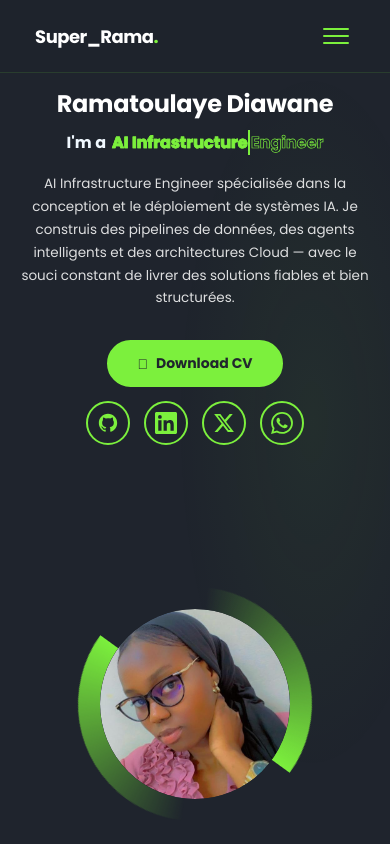
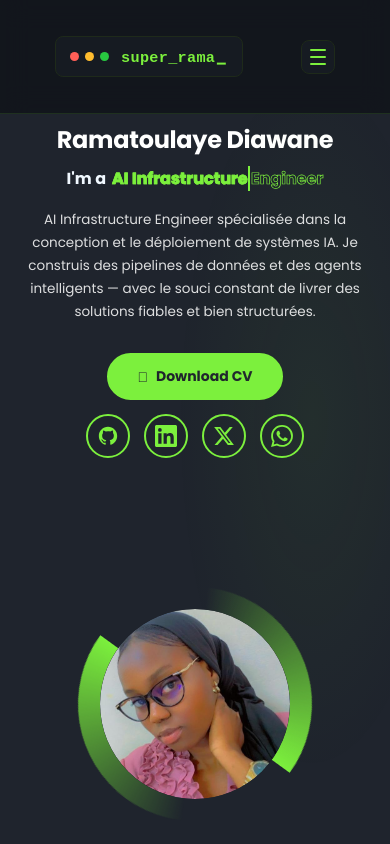
Before and after one commit to Ramadiaw12/superrama.dev, a plain HTML site: page index.html in a window 390 px wide. Shown: the top 844 px of the page. Drawn offline with nearby package versions, Linux system fonts and the light colour scheme.

Commit message:
update the profil

```diff
--- a/css/style.css
+++ b/css/style.css
@@ -115,6 +115,7 @@ a {
   animation: show-content 1.5s linear forwards;
   animation-delay: 1.6s;
   position: relative;
+  padding-top: calc(var(--navbar-height) + 40px);
 }
 
 .home::before {
@@ -1476,6 +1477,31 @@ textarea.interior { min-height: 140px; resize: vertical; line-height: 1.7; }
 }
 
 .MONcontact { margin-bottom: 40px; }
+
+/* H1 */
+:root {
+    --navbar-height: 100px;
+  }
+
+  .home {
+    padding: calc(var(--navbar-height) + 26px) 5% 40px;
+    text-align: center;
+    flex-direction: column;
+    gap: 30px;
+  }
+
+  .navbar-inner {
+    padding: 12px 12px 12px 8px; /* encore plus serré sur très petit écran */
+  }
+
+  .logo {
+    padding: 6px 10px;  /* réduit aussi le padding interne du logo lui-même */
+    gap: 8px;
+  }
+
+  .logo-text {
+    font-size: 0.85rem; /* légèrement plus petit pour laisser de la place au burger */
+  }
 }
 
 /*  EXPERIENCE  */
@@ -2199,7 +2225,7 @@ opacity:1;
 
 /* NEW FEATURES SUR FORMULAIRE */
 
-.terminal-window {
+terminal-window {
   border-radius: 12px;
   overflow: hidden;
   border: 1px solid rgba(124,240,61,0.15);
@@ -2285,3 +2311,222 @@ opacity:1;
 @keyframes blink {
   50% { opacity: 0; }
 }
+
+/* UPDATE THE NAVBAR */
+
+/* ===== Navbar container ===== */
+.navbar {
+  position: fixed;
+  top: 0;
+  left: 0;
+  right: 0;
+  z-index: 1000;
+  background: rgba(14, 17, 23, 0.72);
+  backdrop-filter: blur(14px);
+  -webkit-backdrop-filter: blur(14px);
+  border-bottom: 1px solid rgba(124, 240, 61, 0.12);
+}
+
+.navbar-inner {
+  width: 100%;
+  max-width: none;
+  margin: 0;
+  display: flex;
+  align-items: center;
+  justify-content: space-between;
+  padding: 18px 24px;
+  box-sizing: border-box;
+}
+
+/* ===== Logo façon fenêtre de terminal ===== */
+.logo {
+  display: flex;
+  align-items: center;
+  gap: 12px;
+  text-decoration: none;
+  padding: 8px 14px;
+  border-radius: 8px;
+  background: #161b22;
+  border: 1px solid #1e2a1a;
+}
+
+.traffic-lights {
+  display: flex;
+  gap: 6px;
+  flex-shrink: 0;
+}
+
+.dot {
+  width: 9px;
+  height: 9px;
+  border-radius: 50%;
+  display: inline-block;
+}
+
+.dot-red    { background: #ff5f57; }
+.dot-yellow { background: #febc2e; }
+.dot-green  { background: #28c840; }
+
+.logo-text {
+  font-family: monospace;
+  font-size: 0.95rem;
+  font-weight: 600;
+  color: #7cf03d;
+  letter-spacing: 0.3px;
+}
+
+.logo-blink {
+  animation: blink 1.1s steps(1) infinite;
+  color: #7cf03d;
+}
+
+@keyframes blink {
+  0%, 49% { opacity: 1; }
+  50%, 100% { opacity: 0; }
+}
+
+@media (prefers-reduced-motion: reduce) {
+  .logo-blink { animation: none; }
+}
+
+/* ===== Liens de navigation ===== */
+#navMenu {
+  display: flex;
+  align-items: center;
+  gap: 6px;
+  list-style: none;
+  margin: 0;
+  padding: 0;
+}
+
+#navMenu li a {
+  position: relative;
+  display: block;
+  padding: 8px 16px;
+  font-family: monospace;
+  font-size: 0.85rem;
+  color: #9aa4ad;
+  text-decoration: none;
+  border-radius: 6px;
+  transition: color 0.2s ease, background 0.2s ease;
+}
+
+#navMenu li a:hover {
+  color: #fff;
+  background: rgba(124, 240, 61, 0.06);
+}
+
+/* soulignement animé */
+#navMenu li a::after {
+  content: "";
+  position: absolute;
+  left: 16px;
+  right: 16px;
+  bottom: 4px;
+  height: 2px;
+  background: #7cf03d;
+  transform: scaleX(0);
+  transform-origin: left;
+  transition: transform 0.25s ease;
+}
+
+#navMenu li a:hover::after {
+  transform: scaleX(1);
+}
+
+/* lien actif : petit prompt "> " devant */
+#navMenu li.active a {
+  color: #7cf03d;
+}
+
+#navMenu li.active a::before {
+  content: "> ";
+  color: #7cf03d;
+}
+
+#navMenu li.active a::after {
+  transform: scaleX(1);
+}
+
+/* ===== Burger (mobile) ===== */
+.burger {
+  display: none;
+  flex-direction: column;
+  justify-content: center;
+  gap: 5px;
+  width: 34px;
+  height: 34px;
+  background: #161b22;
+  border: 1px solid #1e2a1a;
+  border-radius: 8px;
+  cursor: pointer;
+}
+
+.burger span {
+  width: 16px;
+  height: 2px;
+  background: #7cf03d;
+  margin: 0 auto;
+  transition: transform 0.25s ease, opacity 0.25s ease;
+}
+
+.burger[aria-expanded="true"] span:nth-child(1) {
+  transform: translateY(7px) rotate(45deg);
+}
+.burger[aria-expanded="true"] span:nth-child(2) {
+  opacity: 0;
+}
+.burger[aria-expanded="true"] span:nth-child(3) {
+  transform: translateY(-7px) rotate(-45deg);
+}
+
+/* ===== Responsive ===== */
+@media (max-width: 900px) {
+  .navbar-inner {
+    width: 100%;
+    max-width: none;
+    margin: 0;
+    padding: 14px 16px 14px 12px;
+    box-sizing: border-box;
+  }
+
+  .burger {
+    display: flex;
+  }
+  .navbar-inner {
+    padding: 14px 20px;
+  }
+
+  .burger {
+    display: flex;
+  }
+
+  #navMenu {
+    position: absolute;
+    top: 100%;
+    left: 0;
+    right: 0;
+    flex-direction: column;
+    align-items: stretch;
+    gap: 2px;
+    padding: 12px;
+    background: #0e1117;
+    border-bottom: 1px solid rgba(124, 240, 61, 0.12);
+    transform: translateY(-8px);
+    opacity: 0;
+    pointer-events: none;
+    transition: transform 0.2s ease, opacity 0.2s ease;
+  }
+
+  #navMenu.open {
+    transform: translateY(0);
+    opacity: 1;
+    pointer-events: auto;
+  }
+
+  #navMenu li a {
+    padding: 12px 14px;
+  }
+}
+
+/* CORRECTION */
--- a/index.html
+++ b/index.html
@@ -29,7 +29,16 @@
 
     <!-- ==================== NAVBAR ==================== -->
         <nav class="navbar">
-        <a href="#" class="logo">Super_Rama<span>.</span></a>
+            <div class="navbar-inner">
+                <a href="#" class="logo">
+                    <span class="traffic-lights" aria-hidden="true">
+                        <span class="dot dot-red"></span>
+                        <span class="dot dot-yellow"></span>
+                        <span class="dot dot-green"></span>
+                    </span>
+                    <span class="logo-text">super_rama<span class="logo-blink">_</span></span>
+                </a>
+
                 <ul id="navMenu">
                     <li class="active"><a href="#home">Home</a></li>
                     <li><a href="#about">About</a></li>
@@ -39,11 +48,13 @@
                     <li><a href="#experience">Expériences</a></li>
                     <li><a href="#contact">Contact</a></li>
                 </ul>
+
                 <button class="burger" id="burgerBtn" aria-label="Menu" aria-expanded="false">
                     <span></span>
                     <span></span>
                     <span></span>
                 </button>
+            </div>
         </nav>
 
     <!-- ==================== BARS ANIMATION ==================== -->
@@ -65,7 +76,7 @@
             </h2>
             <p>
                AI Infrastructure Engineer spécialisée dans la conception et le déploiement de systèmes IA.
-               Je construis des pipelines de données, des agents intelligents et des architectures Cloud — avec le souci constant de livrer des solutions fiables et bien structurées.
+               Je construis des pipelines de données et des agents intelligents — avec le souci constant de livrer des solutions fiables et bien structurées.
             </p>
             <div class="btn-sci">
                 <a href="assets//Rahma_Resume_UPDATE3.pdf" class="btn" download>
```
Lines whose indentation alone changed are shown as unchanged.
